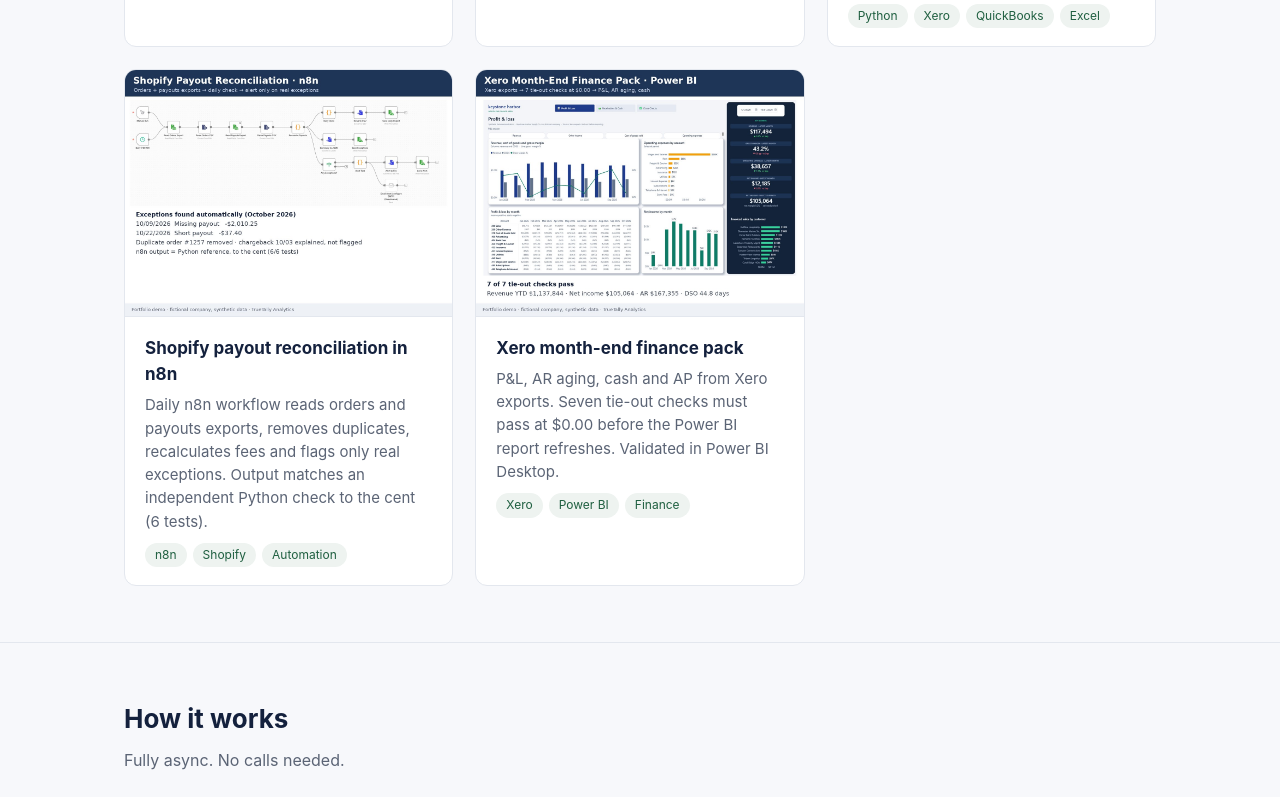
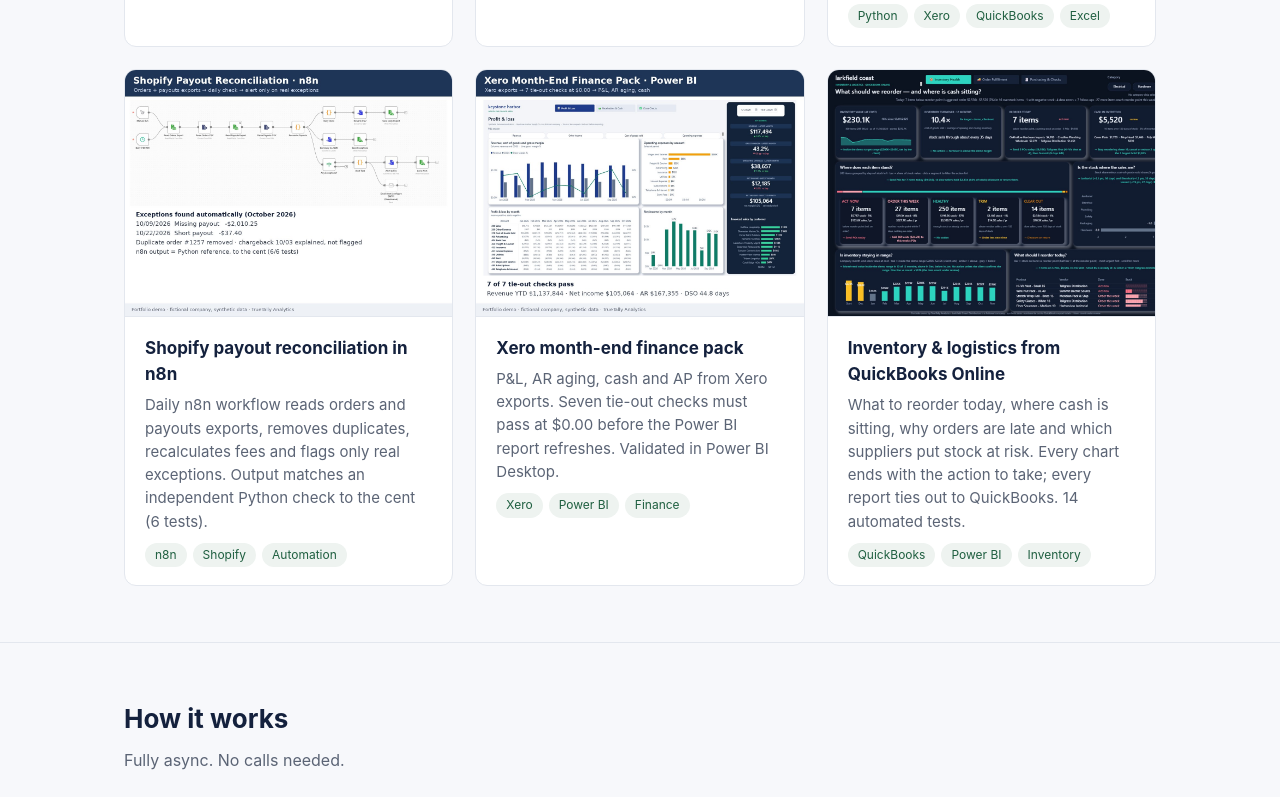
Before and after one commit to valdirguimaraes-maker/truetally, a plain HTML site: page index.html in a window 1280 px wide. Shown: the part 2458-3255 px from the top of the page. Drawn offline with Linux system fonts and the light colour scheme.

Commit message:
Update public portfolio site (synced from Freelancer-USA Fri 11/27/2026)

```diff
--- a/index.html
+++ b/index.html
@@ -89,6 +89,7 @@
       <div class="item"><img src="img/p12.jpg" alt="Bank reconciliation for Xero and QuickBooks Online, fictional company" loading="lazy"><div class="body"><h3>Bank reconciliation for Xero &amp; QuickBooks</h3><p>Bank statement vs. Xero or QuickBooks Online export. Outstanding checks, deposits in transit, fees, NSF, duplicates and typos flagged; ties to $0.00. Covered by 6 automated tests.</p><div class="tags"><span class="tag">Python</span><span class="tag">Xero</span><span class="tag">QuickBooks</span><span class="tag">Excel</span></div></div></div>
       <div class="item"><img src="img/p14.jpg" alt="n8n workflow reconciling Shopify orders to payouts, fictional store" loading="lazy"><div class="body"><h3>Shopify payout reconciliation in n8n</h3><p>Daily n8n workflow reads orders and payouts exports, removes duplicates, recalculates fees and flags only real exceptions. Output matches an independent Python check to the cent (6 tests).</p><div class="tags"><span class="tag">n8n</span><span class="tag">Shopify</span><span class="tag">Automation</span></div></div></div>
       <div class="item"><img src="img/p15.jpg" alt="Xero month-end finance dashboard in Power BI, fictional company" loading="lazy"><div class="body"><h3>Xero month-end finance pack</h3><p>P&amp;L, AR aging, cash and AP from Xero exports. Seven tie-out checks must pass at $0.00 before the Power BI report refreshes. Validated in Power BI Desktop.</p><div class="tags"><span class="tag">Xero</span><span class="tag">Power BI</span><span class="tag">Finance</span></div></div></div>
+      <div class="item"><img src="img/p16.jpg" alt="Inventory and logistics Power BI report from QuickBooks Online exports, fictional distributor" loading="lazy"><div class="body"><h3>Inventory &amp; logistics from QuickBooks Online</h3><p>What to reorder today, where cash is sitting, why orders are late and which suppliers put stock at risk. Every chart ends with the action to take; every report ties out to QuickBooks. 14 automated tests.</p><div class="tags"><span class="tag">QuickBooks</span><span class="tag">Power BI</span><span class="tag">Inventory</span></div></div></div>
     </div>
   </div>
 </section>
```
Also changed, not shown: img/p16.jpg (added).
